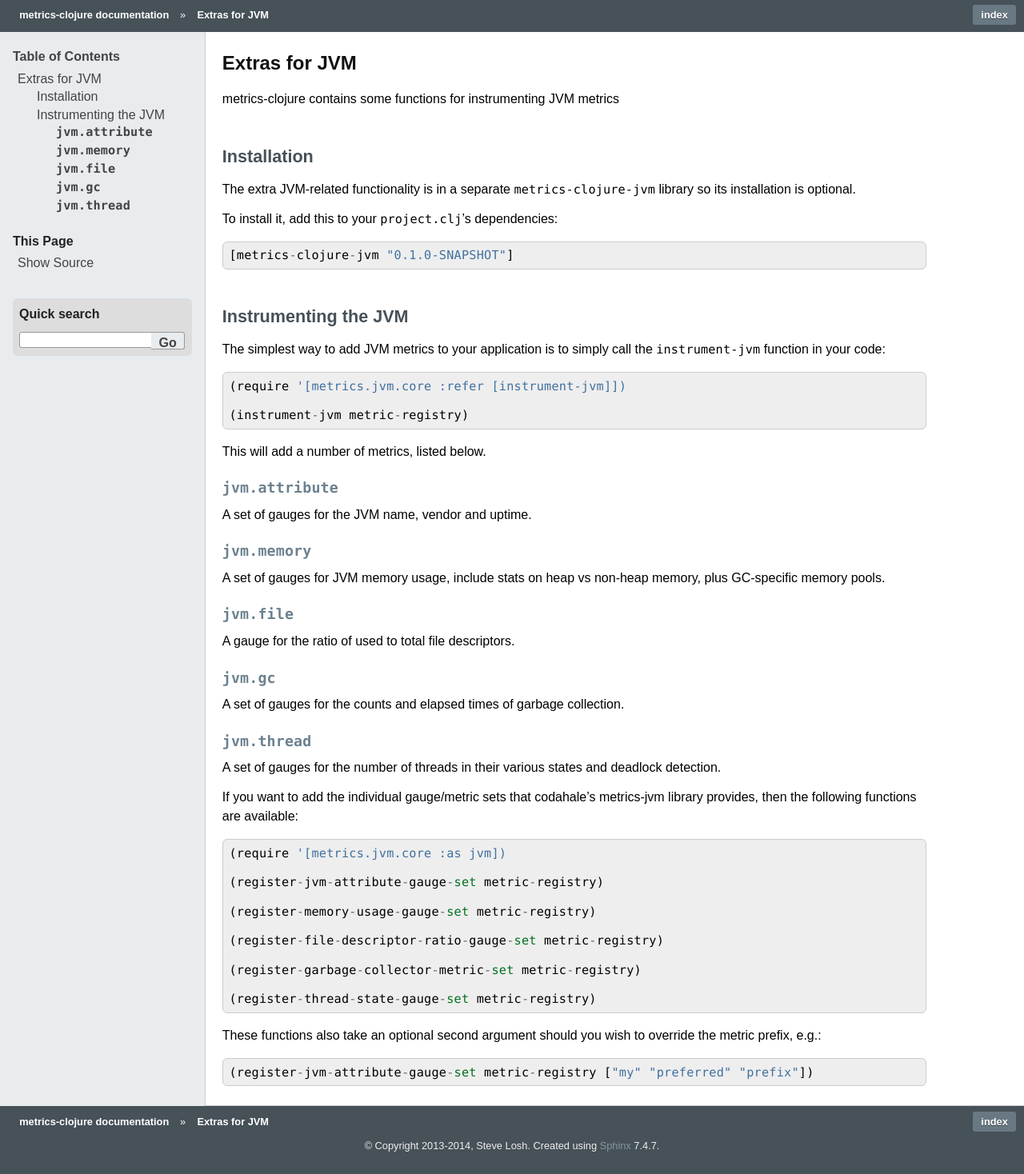
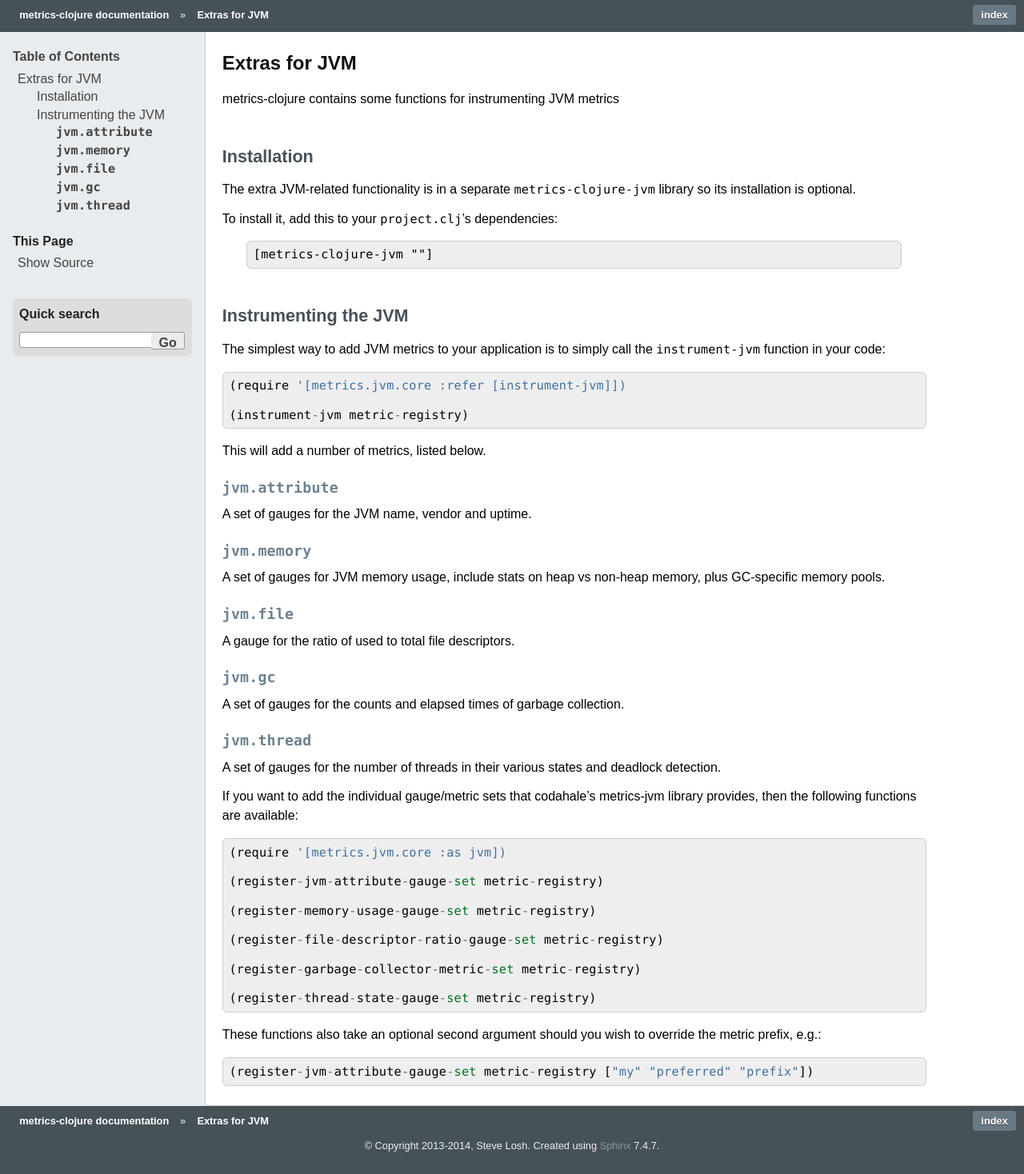
Before and after one commit to clj-commons/metrics-clojure, a Sphinx documentation site: the page built from docs/source/jvm.rst, in a window 1280 px wide. Shown: the whole page at 80% size. Built offline with Sphinx 7.4.7, drawn with Linux system fonts in a browser that asks for light colours.

Commit message:
doc: automatically fill the appropriate version in examples

```diff
--- a/docs/source/healthchecks.rst
+++ b/docs/source/healthchecks.rst
@@ -7,9 +7,11 @@ Install
 -------
 
 ``metrics-clojure-health`` is provided as a separate package from ``metrics.core``.
-To install add the following to your ``project.clj``::
+To install add the following to your ``project.clj``:
 
-    [metrics-clojure-health "2.6.1"]
+.. parsed-literal::
+
+    [metrics-clojure-health "|release|"]
 
 
 Example
--- a/docs/source/installation.rst
+++ b/docs/source/installation.rst
@@ -1,8 +1,10 @@
 Installation
 ============
 
-Add this to your ``project.clj``'s dependencies::
+Add this to your ``project.clj``'s dependencies:
 
-    [metrics-clojure "2.6.1"]
+.. parsed-literal::
+
+    [metrics-clojure "|release|"]
 
 That's it.
--- a/docs/source/jvm.rst
+++ b/docs/source/jvm.rst
@@ -10,9 +10,11 @@ The extra JVM-related functionality is in a separate ``metrics-clojure-jvm``
 library so its installation is optional.
 
 
-To install it, add this to your ``project.clj``'s dependencies::
+To install it, add this to your ``project.clj``'s dependencies:
 
-    [metrics-clojure-jvm "0.1.0-SNAPSHOT"]
+.. parsed-literal::
+
+    [metrics-clojure-jvm "|release|"]
 
 
 Instrumenting the JVM
```
